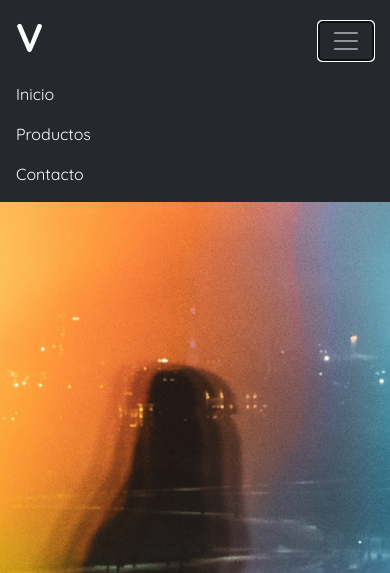
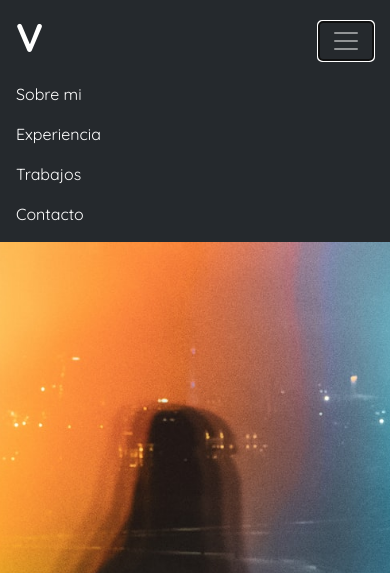
Before and after one commit to DanitzaV/prueba-final-DFL, a plain HTML site: page index.html in a window 390 px wide. Both pictures are taken after a click on the button "Toggle navigation". Shown: the top 573 px of the page. Drawn offline with nearby package versions, Linux system fonts and the light colour scheme; a script that the page names is missing.

Commit message:
agregar scroll

```diff
--- a/assets/css/style.css
+++ b/assets/css/style.css
@@ -1,3 +1,6 @@
+html {
+    scroll-behavior: smooth;
+}
 
 body{
     font-family: 'Quicksand', sans-serif;
--- a/index.html
+++ b/index.html
@@ -26,13 +26,16 @@
         <div class="collapse navbar-collapse" id="navbarTogglerDemo02">
             <ul class="navbar-nav ml-md-auto d-md-flex ">
                 <li class="nav-item active">
-                    <a class="nav-link" href="#collapseExample">Inicio <span class="sr-only">(current)</span></a>
+                    <a class="nav-link" href="#Sobremi">Sobre mi</a>
                 </li>
                 <li class="nav-item">
-                    <a class="nav-link text-white" href="#collapseExample">Productos</a>
+                    <a class="nav-link text-white" href="#Experiencia">Experiencia</a>
                 </li>
                 <li class="nav-item">
-                    <a class="nav-link text-white" href="#collapseExample" tabindex="-1">Contacto</a>
+                    <a class="nav-link text-white" href="#Trabajos">Trabajos</a>
+                </li>
+                <li class="nav-item">
+                    <a class="nav-link text-white" href="#Contacto">Contacto</a>
                 </li>
             </ul>
         </div>
@@ -42,32 +45,41 @@
         <h1 class="text-white align-text-bottom">YO SOY
             <hr> <span>VIVIANA</span> </h1>
     </section>
-    <section class="desc-section d-none d-sm-block pb-5 pt-5">
+    <section id="Sobremi" class="desc-section d-none d-sm-block pb-5 pt-5">
         <div class="container">
             <div class="row">
                 <div class="col-12 col-sm-12 col-lg-12">
-                    <h3 class="text-center">Lorem ipsum dolor sit amet, consectetur adipiscing elit. Donec mattis ante nulla. Donec in neque
+                    <h3 class="text-center">Lorem ipsum dolor sit amet, consectetur adipiscing elit. Donec mattis ante
+                        nulla. Donec in neque
                         consectetur, ultrices justo eu, hendrerit lectus.</h3>
                     <hr>
                     <div class="row pt-5">
-                            <div class="col-6 col-sm-6 col-lg-6">
-                            <p>Lorem ipsum dolor sit amet, consectetur adipiscing elit. Donec mattis ante nulla. Donec in
+                        <div class="col-6 col-sm-6 col-lg-6">
+                            <p>Lorem ipsum dolor sit amet, consectetur adipiscing elit. Donec mattis ante nulla. Donec
+                                in
                                 neque consectetur, ultrices justo eu, hendrerit lectus. Nullam fermentum turpis et dolor
-                                euismod consequat sed sed ante. Curabitur vel lacinia nisi. Sed mollis condimentum rhoncus.
-                                Proin sed diam eu risus auctor aliquet. Sed nisi lorem, mollis sit amet gravida in, finibus
+                                euismod consequat sed sed ante. Curabitur vel lacinia nisi. Sed mollis condimentum
+                                rhoncus.
+                                Proin sed diam eu risus auctor aliquet. Sed nisi lorem, mollis sit amet gravida in,
+                                finibus
                                 ut diam. Nunc cursus lacus ex, id interdum nibh tristique ac. Maecenas in mi blandit,
                                 euismod ipsum eu, lobortis nisi. Interdum et malesuada fames ac ante ipsum primis in
-                                faucibus. Mauris ultricies sem eu massa pellentesque, id interdum nibh luctus. Nam ac orci
+                                faucibus. Mauris ultricies sem eu massa pellentesque, id interdum nibh luctus. Nam ac
+                                orci
                                 id neque posuere aliquam.</p>
                         </div>
                         <div class="col-6 col-sm-6 col-lg-6">
-                            <p>Lorem ipsum dolor sit amet, consectetur adipiscing elit. Donec mattis ante nulla. Donec in
+                            <p>Lorem ipsum dolor sit amet, consectetur adipiscing elit. Donec mattis ante nulla. Donec
+                                in
                                 neque consectetur, ultrices justo eu, hendrerit lectus. Nullam fermentum turpis et dolor
-                                euismod consequat sed sed ante. Curabitur vel lacinia nisi. Sed mollis condimentum rhoncus.
-                                Proin sed diam eu risus auctor aliquet. Sed nisi lorem, mollis sit amet gravida in, finibus
+                                euismod consequat sed sed ante. Curabitur vel lacinia nisi. Sed mollis condimentum
+                                rhoncus.
+                                Proin sed diam eu risus auctor aliquet. Sed nisi lorem, mollis sit amet gravida in,
+                                finibus
                                 ut diam. Nunc cursus lacus ex, id interdum nibh tristique ac. Maecenas in mi blandit,
                                 euismod ipsum eu, lobortis nisi. Interdum et malesuada fames ac ante ipsum primis in
-                                faucibus. Mauris ultricies sem eu massa pellentesque, id interdum nibh luctus. Nam ac orci
+                                faucibus. Mauris ultricies sem eu massa pellentesque, id interdum nibh luctus. Nam ac
+                                orci
                                 id neque posuere aliquam.</p>
                         </div>
                     </div>
@@ -78,7 +90,7 @@
         </div>
 
     </section>
-    <section class="experiencia pt-5 pb-4">
+    <section id="Experiencia" class="experiencia pt-5 pb-4">
         <div class="container text-center">
             <div class="row">
                 <div class="col-sm-12">
@@ -92,7 +104,7 @@
             </div>
         </div>
     </section>
-    <section class="ultimos-proyectos">
+    <section id="Trabajos" class="ultimos-proyectos">
         <h2 class="text-center pt-4 pb-4 pr-5 pl-5 text-white">Mis ultimos trabajos</h2>
         <div class="container">
             <div class="row">
@@ -154,7 +166,7 @@
             </div>
         </div>
     </section>
-    <section class="pt-5 pb-5 col-lg-12 text-center">
+    <section id="Contacto" class="pt-5 pb-5 col-lg-12 text-center">
         <h2 class="pb-5">
             CONTACTO
         </h2>
```
